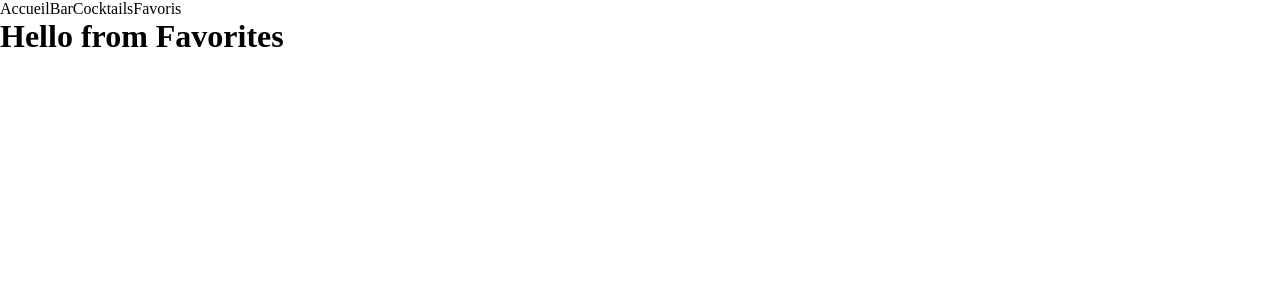
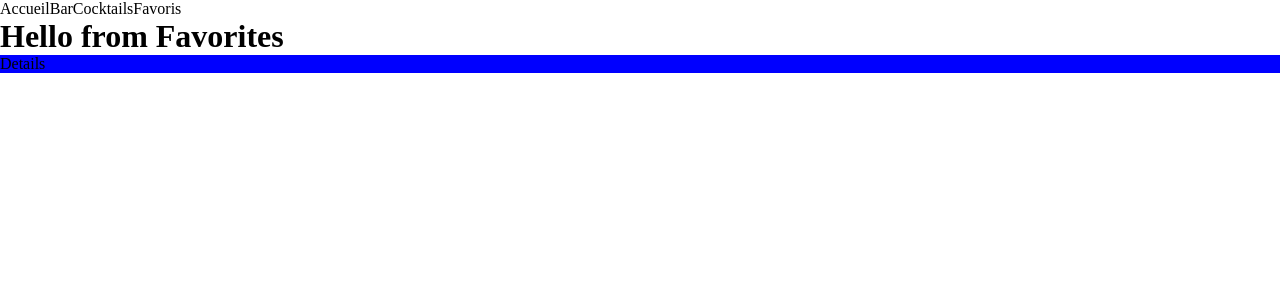
Before and after one commit to WildCodeSchool-2025-09/p2-0526-remote-captain-cocktail, a React (Vite) app: page /favorites in a window 1280 px wide. Shown: the top 300 px of the page. Built offline with nearby package versions, Linux system fonts and the light colour scheme.

Commit message:
(S1-US01) linked CocktailDetails to Favorites for tests

```diff
--- a/src/components/CocktailDetails/CocktailDetails.module.scss
+++ b/src/components/CocktailDetails/CocktailDetails.module.scss
@@ -0,0 +1,3 @@
+.cocktail-card {
+    background-color: blue;
+}
--- a/src/pages/Favorites/Favorites.tsx
+++ b/src/pages/Favorites/Favorites.tsx
@@ -1,7 +1,10 @@
+import CocktailDetails from "../../components/CocktailDetails/CocktailDetails";
+
 function Favorites() {
 	return (
 		<>
 			<h1>Hello from Favorites</h1>
+			<CocktailDetails />
 		</>
 	);
 }
```
